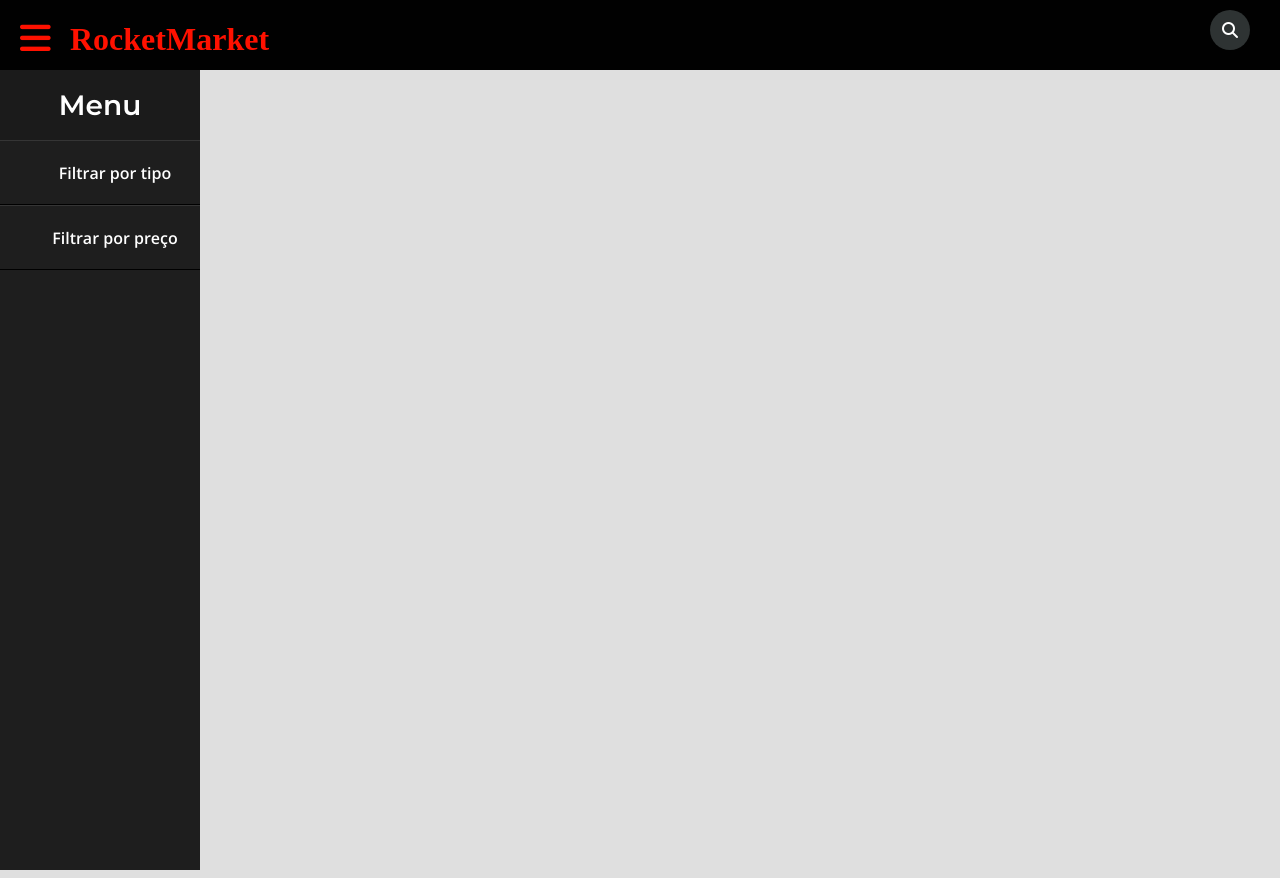
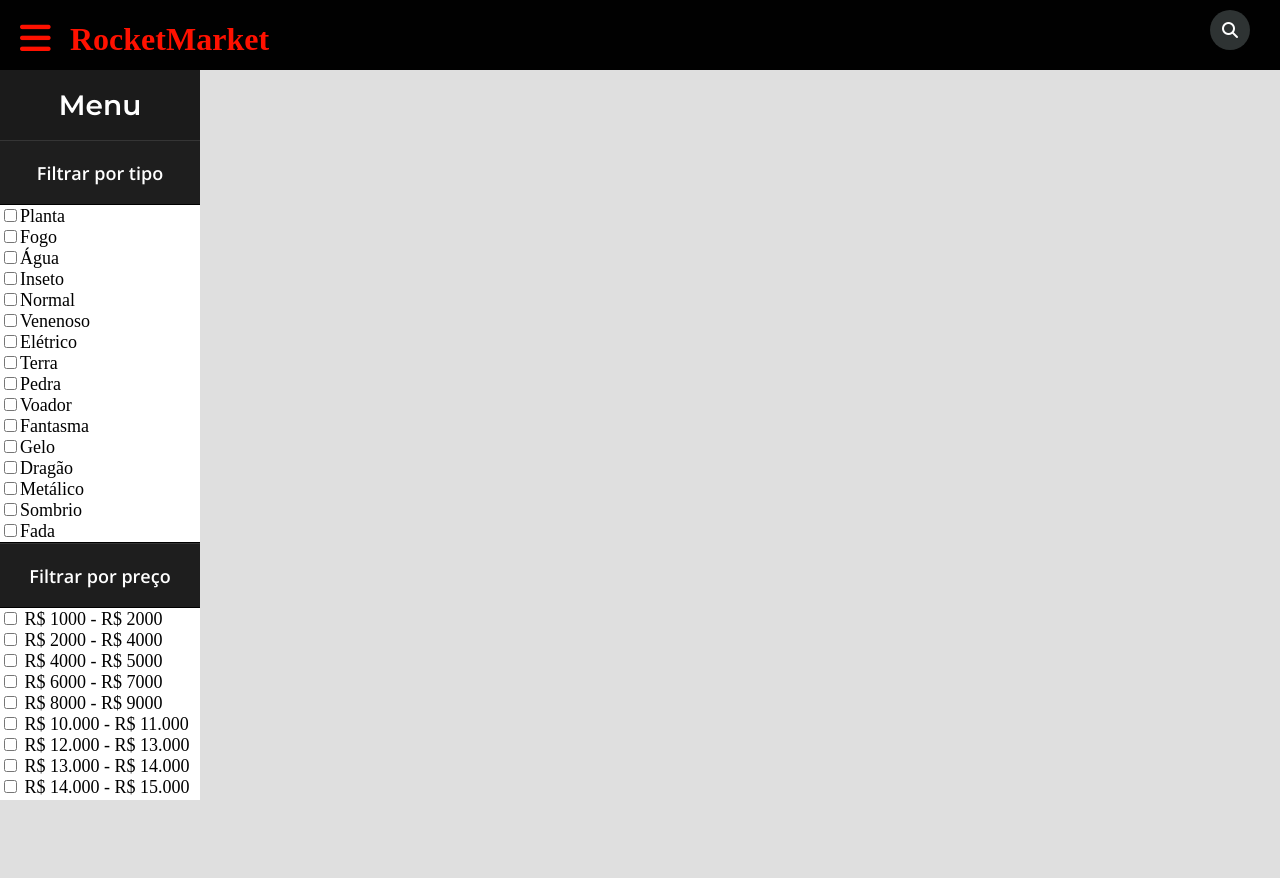
Before and after one commit to Lukiam23/Osf_Academy_project, a React (Create React App) app: page / in a window 1280 px wide. Built offline with nearby package versions, Linux system fonts and the light colour scheme.

Commit message:
menu lateral

```diff
--- a/src/App.js
+++ b/src/App.js
@@ -3,7 +3,7 @@ import './App.css';
 import { Helmet } from 'react-helmet';
 import Header from './components/Header'
 import MenuLateral from './components/MenuLateral'
-
+import styles from './components/MenuLateral.module.css'
 
 function App() {
   return (
--- a/src/components/MenuLateral.js
+++ b/src/components/MenuLateral.js
@@ -16,7 +16,7 @@ function MenuLateral() {
 					<span>Filtrar por tipo</span>
 				</a>
 
-				<div className={styles.checkbox}>
+				<div id="type" className={styles.checkbox}>
 					<CheckBox tipo='Planta' />
 					<CheckBox tipo='Fogo' />
 					<CheckBox tipo='Água' />
@@ -39,7 +39,7 @@ function MenuLateral() {
 					<span>Filtrar por preço</span>
 				</a>
 
-				<div className={styles.checkbox}>
+				<div id="price" className={styles.checkbox}>
 					<CheckBox tipo=' R$ 1000 - R$ 2000' />
 					<CheckBox tipo=' R$ 2000 - R$ 4000' />
 					<CheckBox tipo=' R$ 4000 - R$ 5000' />
--- a/src/components/MenuLateral.module.css
+++ b/src/components/MenuLateral.module.css
@@ -38,7 +38,7 @@
 	background: #1e1e1e;
 
 	margin: 0;
-	height: 100%;
+	height: calc(100% - 70px);
 	width: 200px;
 	min-height: 50px;
 	overflow-y: scroll;
@@ -60,13 +60,14 @@
 	height: 65px;
 	width: 100%;
 	color: white;
+	font-size: 18px;
 	line-height: 65px;
-	padding-left: 30px;
 	box-sizing: border-box;
 	border-bottom: 1px solid black;
 	border-top: 1px solid rgba(255, 255, 255, .1);
 	font-family: 'Open Sans', sans-serif;
 	transition: all .5s ease;
+	text-align: center;
 
 }
 
@@ -82,8 +83,8 @@ a:active, a:hover{
 	border-bottom: 1px solid black;
 	border-top: 1px solid rgba(255, 255, 255, .1);
 	text-align: left;
+	display: block;
 	transition: all .5s ease;
-	display: none;
 	font-size: 18px;
 
 }
```
